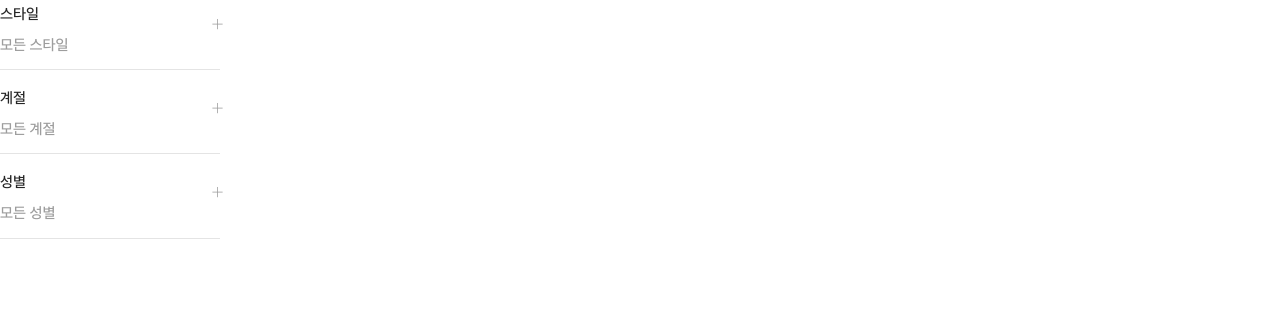
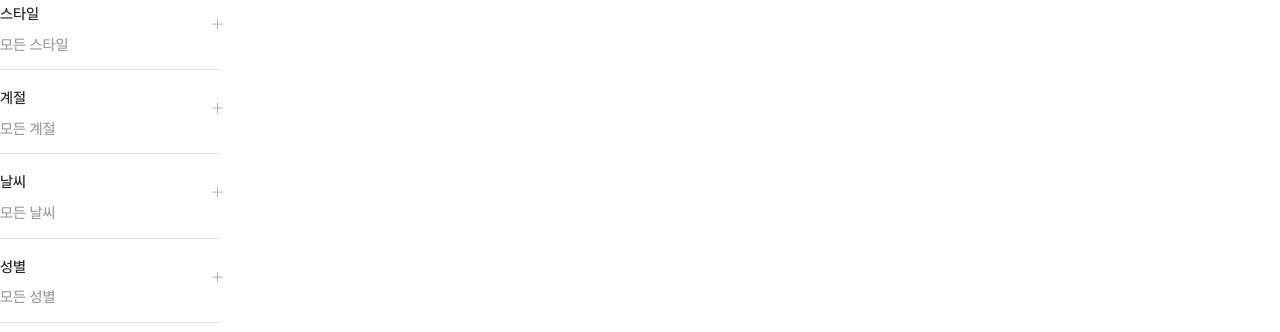
Before and after one commit to lee-insu/ohco2.0, a Next.js app: page /list in a window 1280 px wide. Shown: the part 465-797 px from the top of the page. Built offline with nearby package versions, Linux system fonts and the light colour scheme.

Commit message:
코디 조건 필터

```diff
--- a/graphQL/schema.js
+++ b/graphQL/schema.js
@@ -3,6 +3,28 @@ import { gql } from "@apollo/client";
 const GET_CODY_MAIN = gql`
   query CodyMain($season: String, $offset: Int, $limit: Int) {
     codymain(seoson: $season, offset: $offset, limit: $limit) {
+      id
+      concept_id
+      img_url
+    }
+  }
+`;
+
+const GET_CODY_FILTER = gql`
+  query CodyFilter(
+    $season: String
+    $weather: String
+    $style: String
+    $sex: String
+    $theme: String
+  ) {
+    codyfilter(
+      season: $season
+      weather: $weather
+      style: $style
+      sex: $sex
+      theme: $theme
+    ) {
       id
       concept_id
       img_url
@@ -53,4 +75,4 @@ const GET_CODY_ID = gql`
   }
 `;
 
-export { GET_CODY_MAIN, GET_CODY_LIST, GET_CODY_ID };
+export { GET_CODY_MAIN, GET_CODY_LIST, GET_CODY_ID, GET_CODY_FILTER };
--- a/pages/list.js
+++ b/pages/list.js
@@ -8,14 +8,56 @@ import { useQuery } from "@apollo/client";
 
 const list = () => {
   const filterList = [
-    { id: "테마" },
-    { id: "스타일" },
-    { id: "계절" },
-    { id: "성별" },
+    {
+      id: "테마",
+      filter: [
+        { id: "테마", value: "칼바람이 부는 날씨" },
+        { id: "테마", value: "따뜻하고 포근한 날씨" },
+      ],
+    },
+    {
+      id: "스타일",
+      filter: [
+        { id: "스타일", value: "캐주얼" },
+        { id: "스타일", value: "포멀" },
+        { id: "스타일", value: "스트릿" },
+      ],
+    },
+    {
+      id: "계절",
+      filter: [
+        { id: "계절", value: "봄" },
+        { id: "계절", value: "여름" },
+        { id: "계절", value: "가을" },
+        { id: "계절", value: "겨울" },
+      ],
+    },
+    {
+      id: "날씨",
+      filter: [
+        { id: "날씨", value: "맑음" },
+        { id: "날씨", value: "흐림" },
+        { id: "날씨", value: "비" },
+      ],
+    },
+    {
+      id: "성별",
+      filter: [
+        { id: "성별", value: "남" },
+        { id: "성별", value: "여" },
+      ],
+    },
   ];
 
   const [cody, getCody] = useState([]);
   const [acitveFilter, setActiveFilter] = useState(false);
+  const [activeId, setActiveId] = useState("");
+
+  const [filTheme, setFilTheme] = useState("");
+  const [filStyle, setFilStyle] = useState("");
+  const [filWeather, setFilWeather] = useState("");
+  const [filSex, setFilSex] = useState("");
+  const [filSeason, setFilSeason] = useState("");
   const { data } = useQuery(GET_CODY_LIST);
 
   useEffect(() => {
@@ -24,8 +66,67 @@ const list = () => {
     }
   }, [data]);
 
-  const handleFilter = (e) => {
-    console.log(e.target);
+  const handleFilter = (filterId) => {
+    switch (filterId) {
+      case "테마":
+        setActiveFilter(true);
+        setActiveId(filterId);
+        break;
+      case "스타일":
+        setActiveFilter(true);
+        setActiveId(filterId);
+        break;
+      case "계절":
+        setActiveFilter(true);
+        setActiveId(filterId);
+        break;
+      case "성별":
+        setActiveFilter(true);
+        setActiveId(filterId);
+        break;
+      case "날씨":
+        setActiveFilter(true);
+        setActiveId(filterId);
+        break;
+      default:
+    }
+  };
+
+  const onChange = async (filter) => {
+    switch (true) {
+      case filter.id == "스타일":
+        await setFilStyle(filter);
+        break;
+      case filter.id == "테마":
+        await setFilTheme(filter);
+        break;
+      case filter.id == "계절":
+        await setFilSeason(filter);
+        break;
+      case filter.id == "날씨":
+        await setFilWeather(filter);
+        break;
+      case filter.id == "성별":
+        await setFilSex(filter);
+        break;
+      default:
+    }
+  };
+
+  const selectFilter = (filter) => {
+    switch (true) {
+      case filter == filSex.id:
+        return <div name={filter}>{filSex.value}</div>;
+      case filter == filStyle.id:
+        return <div name={filter}>{filStyle.value}</div>;
+      case filter == filWeather.id:
+        return <div name={filter}>{filWeather.value}</div>;
+      case filter == filSeason.id:
+        return <div name={filter}>{filSeason.value}</div>;
+      case filter == filTheme.id:
+        return <div name={filter}>{filTheme.value}</div>;
+      default:
+    }
   };
 
   return (
@@ -41,20 +142,49 @@ const list = () => {
               <Col className={style.filter_title}>필터</Col>
               <div className={style.filter_container}>
                 {filterList.map((filter, i) => (
+                  <Col className={style.filter_list_container} key={i} xl={24}>
                     <div
-                    key={i}
                       name={filter.id}
-                    onClick={(name) => handleFilter(name)}
+                      onClick={
+                        acitveFilter && filter.id === activeId
+                          ? () => setActiveFilter(false)
+                          : () => handleFilter(filter.id)
+                      }
                       className={style.filter_list}
                     >
                       <div name={filter.id} className={style.filter_text}>
                         <div name={filter.id}>{filter.id}</div>
+                        {filStyle.id == filter.id ||
+                        filSex.id == filter.id ||
+                        filTheme.id == filter.id ||
+                        filWeather.id == filter.id ||
+                        filSeason.id == filter.id ? (
+                          selectFilter(filter.id)
+                        ) : (
                           <div name={filter.id}>모든 {filter.id}</div>
+                        )}
                       </div>
                       <div name={filter.id} className={style.plus}>
-                      +
+                        {acitveFilter && filter.id === activeId ? "-" : "+"}
                       </div>
                     </div>
+                    {filter.id == activeId && acitveFilter ? (
+                      <div className={style.filter_title_menu}>
+                        <div className={style.filter_menu_container}>
+                          {filter.filter.map((fil, i) => (
+                            <div key={i} className={style.filter_menu_list}>
+                              <input
+                                type="checkbox"
+                                value={fil.value}
+                                onChange={() => onChange(fil)}
+                              />
+                              <div>{fil.value}</div>
+                            </div>
+                          ))}
+                        </div>
+                      </div>
+                    ) : null}
+                  </Col>
                 ))}
               </div>
             </Col>
--- a/styles/List.module.css
+++ b/styles/List.module.css
@@ -49,13 +49,16 @@
   width: 100%;
   height: 82px;
 }
+
+.filter_list_container {
+  border-bottom: 1px solid #e4e4e4;
+}
 .filter_list {
   position: relative;
   width: 100%;
   display: flex;
   justify-content: space-between;
   padding: 17px 0 12px 0;
-  border-bottom: 1px solid #e4e4e4;
 }
 .filter_text > :nth-child(1) {
   font-family: pretendard;
@@ -84,7 +87,7 @@
   width: 100%;
   height: auto;
   padding-bottom: 10px;
-  background-color: rgb(155, 98, 98);
+  background-color: #fff;
   position: relative;
 }
 
@@ -94,12 +97,22 @@
 
 .filter_menu_list {
   width: 100%;
+  display: flex;
+  margin-top: 5px;
 }
 
-.filter_menu_list > a {
+.filter_menu_list > input {
   color: #000;
 }
 
+.filter_menu_list > div {
+  font-family: pretendard;
+  font-weight: 400;
+  font-size: 15px;
+  margin-left: 10px;
+
+  color: #9d9d9d;
+}
 .filter_menu_list > a:hover {
   transition: 0;
 }
```
Also changed, not shown: components/Temperature.js (+37 -2 lines). Lines whose indentation alone changed are shown as unchanged.
